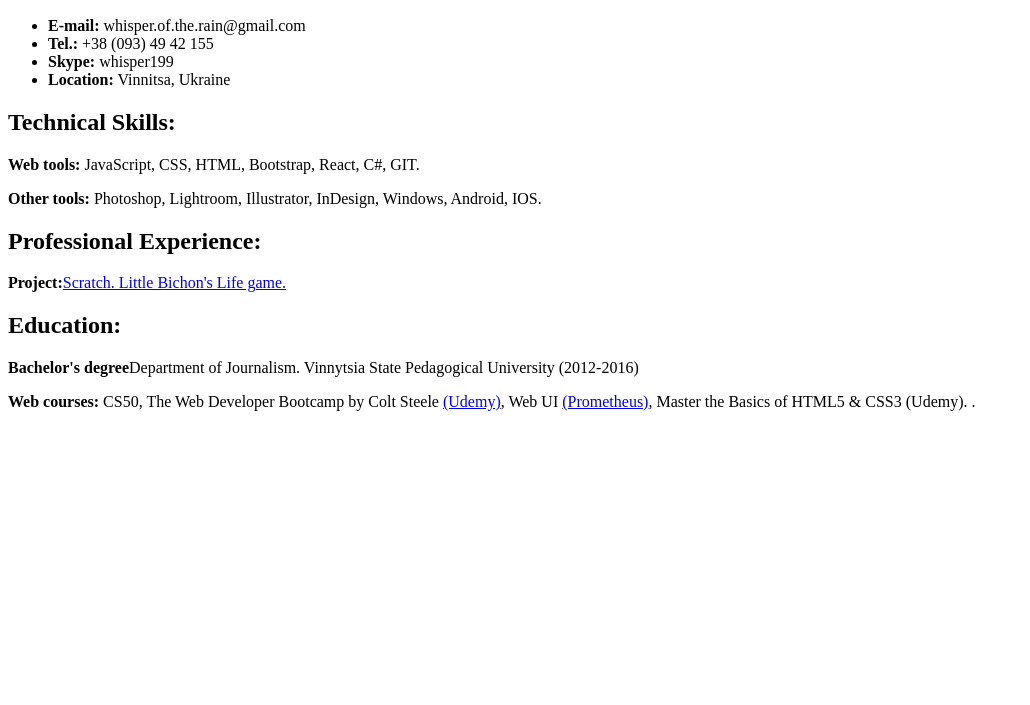
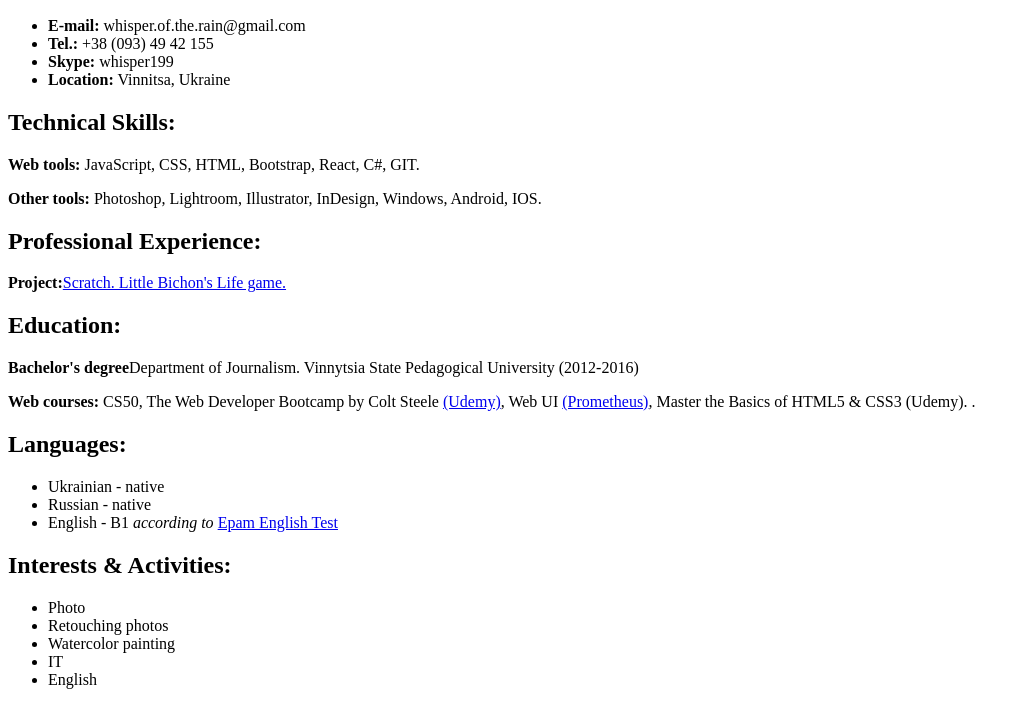
Before and after one commit to whisperoftherain/rsschool-cv, a plain HTML site: page index.html in a window 1280 px wide. Shown: the part 110-815 px from the top of the page, without its empty margins (0-1030 px from the left). Drawn offline with Linux system fonts and the light colour scheme.

Commit message:
refactor: update index.html

```diff
--- a/index.html
+++ b/index.html
@@ -22,3 +22,20 @@
 <p><strong>Bachelor's degree</strong>Department of Journalism. Vinnytsia State Pedagogical University (2012-2016)</p>
 <p><strong>Web courses:</strong> CS50, The Web Developer Bootcamp by Colt Steele <a href="https://www.udemy.com/course/the-web-developer-bootcamp/">(Udemy)</a>, Web UI <a href="https://edx.prometheus.org.ua/courses/course-v1:LITS+114+2017_T4/course/">(Prometheus)</a>,  Master the Basics of HTML5 & CSS3 (Udemy).  .
 </p>
+<h2>Languages:</h2>
+<ul>
+	<li>Ukrainian - native</li>
+	<li>Russian - native</li>
+	<li>English - B1 <i>according to</i> <a href="https://examinator.lab.epam.com/">Epam English Test</a> </li>
+</ul>
+<h2>Interests & Activities:</h2>
+<ul>
+	<li>Photo</li>
+	<li>Retouching photos</li>
+	<li>Watercolor painting </li>
+	<li>IT</li>
+	<li>English</li>
+</ul>
+</div>
+</body>
+</html>
```
